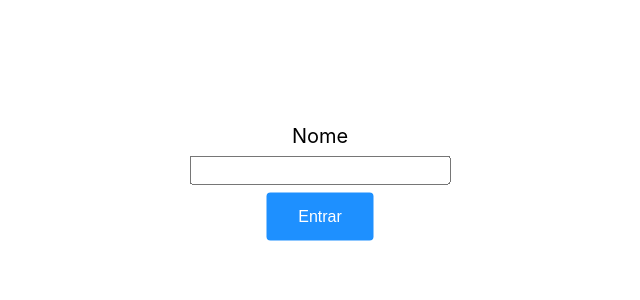
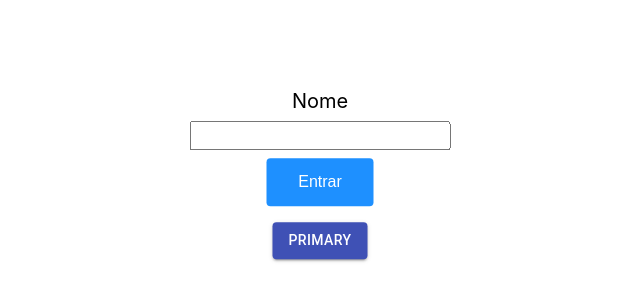
Before and after one commit to murilothink/comanda-blue, a React (Create React App) app in the folder prototipo-ui/telalogin/: page / in a window 1280 px wide. Shown: the part 218-518 px from the top of the page, without its empty margins (320-960 px from the left). Built offline with nearby package versions, Linux system fonts and the light colour scheme.

Commit message:
Adicionado Material UI

```diff
--- a/prototipo-ui/telalogin/package.json
+++ b/prototipo-ui/telalogin/package.json
@@ -3,6 +3,7 @@
   "version": "0.1.0",
   "private": true,
   "dependencies": {
+    "@material-ui/core": "^4.9.7",
     "@testing-library/jest-dom": "^4.2.4",
     "@testing-library/react": "^9.5.0",
     "@testing-library/user-event": "^7.2.1",
--- a/prototipo-ui/telalogin/src/component/App.js
+++ b/prototipo-ui/telalogin/src/component/App.js
@@ -1,4 +1,16 @@
 import React,{Component} from 'react';
+import { makeStyles } from '@material-ui/core/styles';
+import Button from '@material-ui/core/Button';
+
+
+
+const useStyles = makeStyles(theme => ({
+  root: {
+    '& > *': {
+      margin: theme.spacing(1),
+    },
+  },
+}));
 
 class loginLayout extends Component {
 
@@ -21,6 +33,11 @@
               className = "login"
               onClick ={event => window.location.href='/'}
             >Entrar</button>
+            <p>
+            <Button variant="contained" color="primary">
+            Primary
+            </Button>
+            </p>
         </div>
       </div>
     );
```
Also changed, not shown: 1 other file (tests, documents, lock files or other folders).
